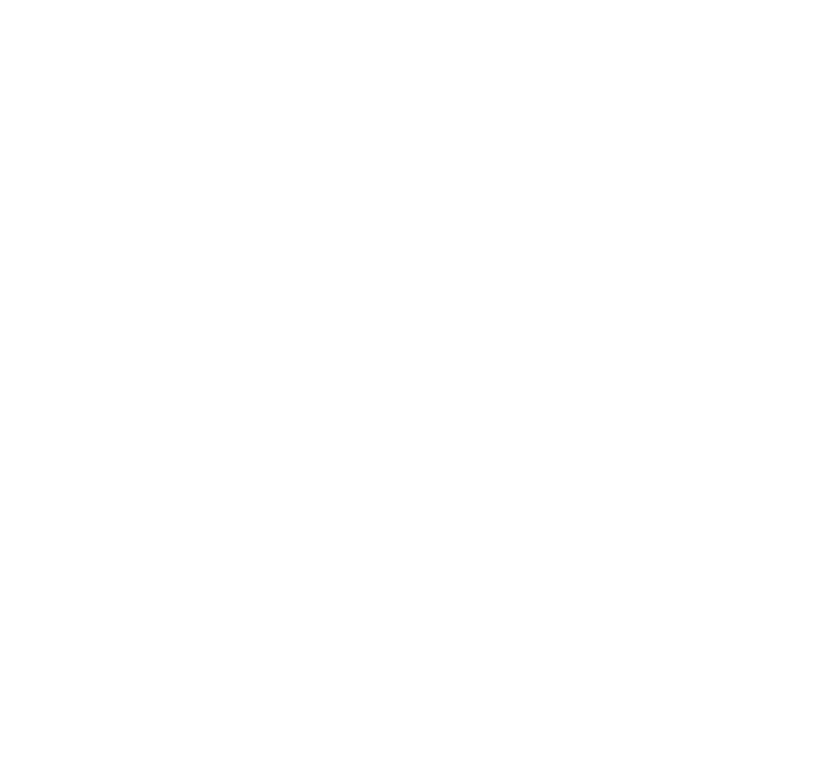
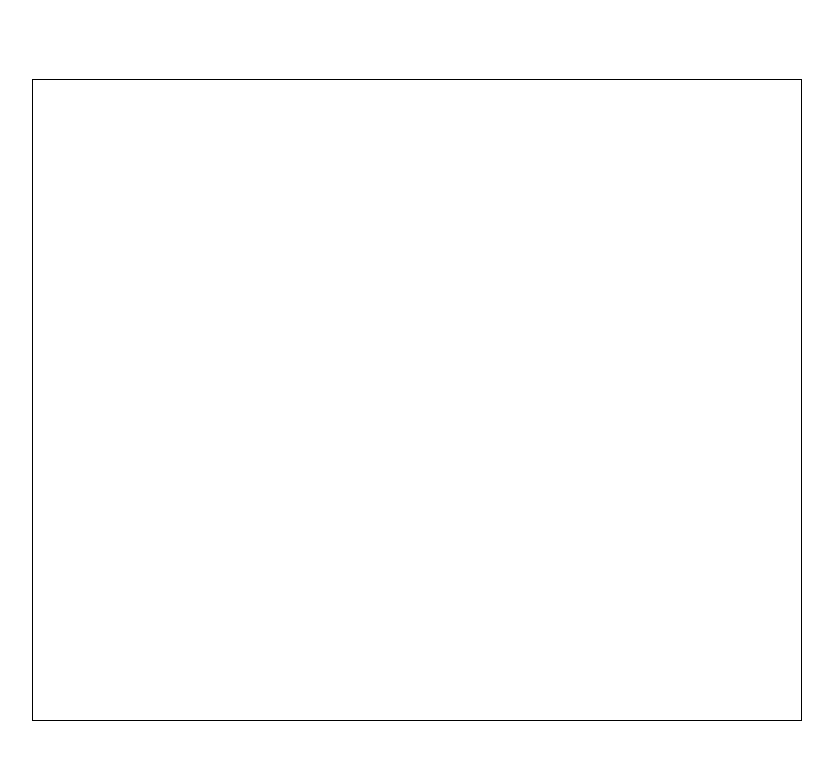
Before and after one commit to isobarbaric/Ian-Pandemic-Sim, a plain HTML site: page index.html in a window 1280 px wide. Shown: the whole page, without its empty margins (223-1056 px from the left). Drawn offline with Linux system fonts and the light colour scheme.

Commit message:
added centered canvas for game

```diff
--- a/index.html
+++ b/index.html
@@ -5,6 +5,7 @@
     <title>COVID-19 Game</title>
 </head>
 <body>
-
+    <canvas id="game"></canvas>
+    <script src="script.js"></script>
 </body>
 </html>
--- a/script.js
+++ b/script.js
@@ -0,0 +1,10 @@
+
+const canvas = document.querySelector('#game')
+const context = canvas.getContext('2d')
+
+// resize canvas according to screen size
+canvas.width = 0.6*window.innerWidth;
+canvas.height = 0.8*window.innerHeight;
+
+
+console.log('hello world')
--- a/styles.css
+++ b/styles.css
@@ -0,0 +1,17 @@
+
+* {
+    box-sizing: border-box;
+    margin: 0;
+    padding: 0;
+}
+
+canvas {
+    /* so that we can see the canvas's boundaries */
+    border: 1px solid black;
+
+    /* horizontal, vertical centering */
+    position: absolute;
+    top: 50%;
+    left: 50%;
+    transform: translate(-50%, -50%);
+}
```
